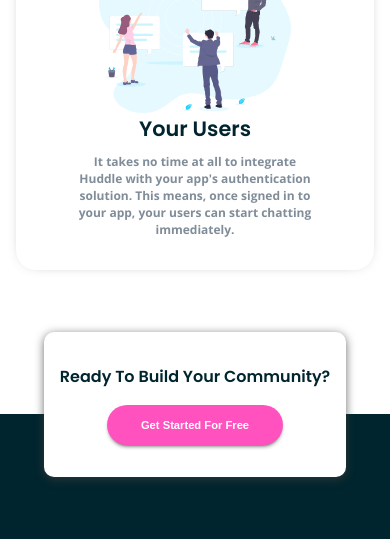
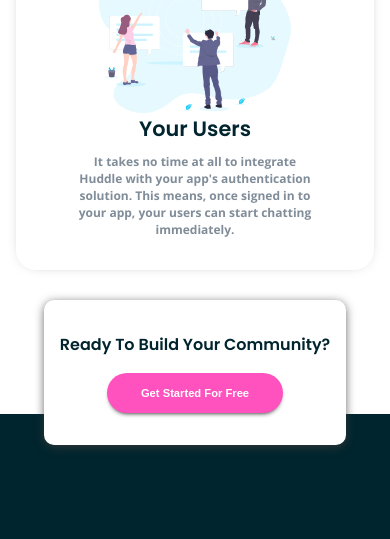
Before and after one commit to Kanishk2004/huddle-landing-page, a plain HTML site: page index.html in a window 390 px wide. Shown: the part 1558-2097 px from the top of the page. Drawn offline with nearby package versions, Linux system fonts and the light colour scheme.

Commit message:
Final temporary commit

```diff
--- a/CSS/mobile.css
+++ b/CSS/mobile.css
@@ -110,7 +110,7 @@ i{
 .start{
     padding: 2rem 1rem;
     margin: 0 1rem;
-    bottom: 56rem;
+    bottom: 58rem;
 }
 .start h1{
     font-size: 1rem;
```
